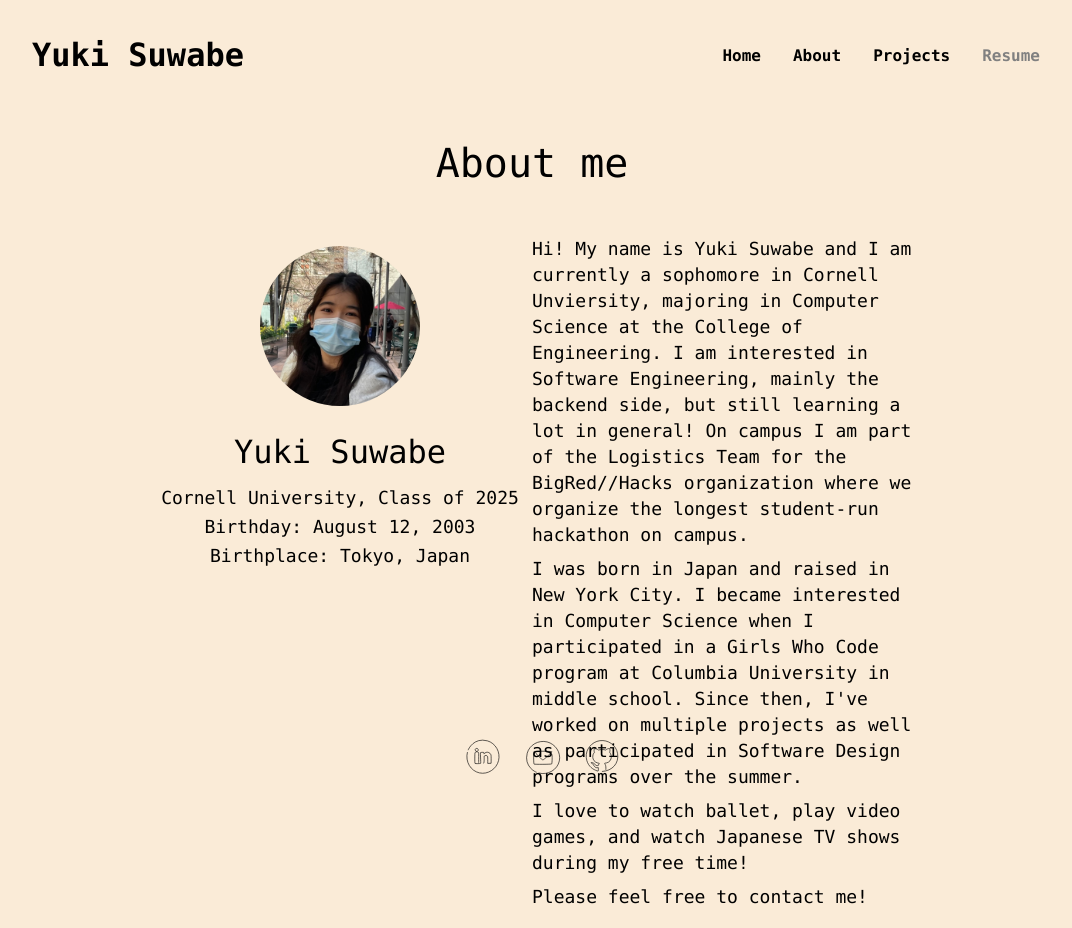
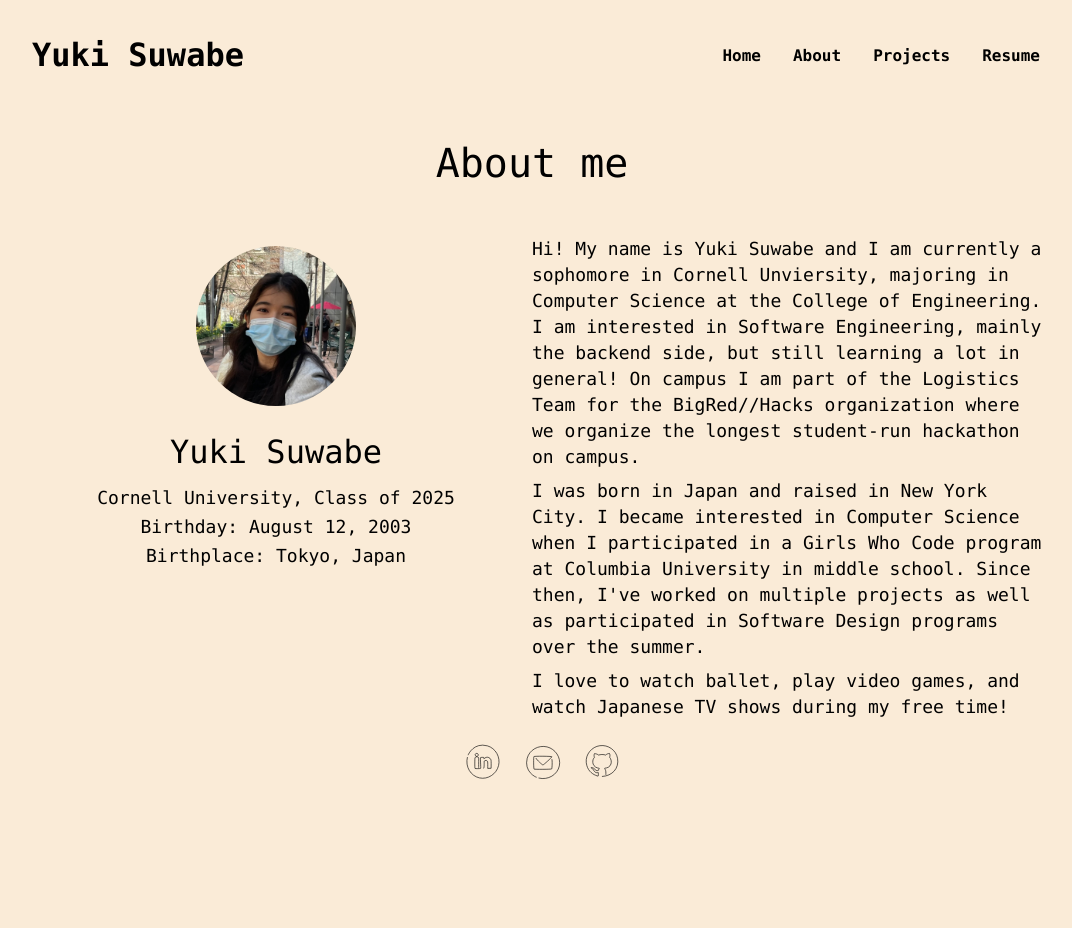
Before and after one commit to yukisuwabe/yukisuwabe.github.io, a React (Create React App) app: page /about in a window 1280 px wide. Shown: the whole page, without its empty margins (108-1180 px from the left). After the commit the page ends 800 px from the top, so only its background shows below. Built offline with nearby package versions, Linux system fonts and the light colour scheme.

Commit message:
Minor Changes

```diff
--- a/public/index.html
+++ b/public/index.html
@@ -24,7 +24,7 @@
       work correctly both with client-side routing and a non-root public URL.
       Learn how to configure a non-root public URL by running `npm run build`.
     -->
-    <title>React App</title>
+    <title>Yuki Suwabe</title>
   </head>
   <body>
     <noscript>You need to enable JavaScript to run this app.</noscript>
--- a/src/components/Footer.css
+++ b/src/components/Footer.css
@@ -3,9 +3,10 @@
     bottom:0;
     left:0;
     width:100%;
-    height: 90px;
+    height: 10vh;
     align-items: center;
     align-content: center;
+    background-color: antiquewhite;
 }
 
 #footer {
--- a/src/components/Navbar/NavbarElements.js
+++ b/src/components/Navbar/NavbarElements.js
@@ -12,10 +12,14 @@ export const Nav = styled.nav`
 `;
 export const NavLogo = styled(Link)`
   cursor: pointer;
-  color: black;
+  color: grey;
   font-size: 2rem;
   text-decoration: none;
   font-family: Consolas, Courier, Tahoma, Geneva, sans-serif;
+  &:hover {
+    color: black;
+    text-decoration: none;
+  }
 `;
 
 export const NavLink = styled(Link)`
@@ -29,6 +33,10 @@ cursor: pointer;
 font-family: Consolas, Courier, Tahoma, Geneva, sans-serif;
 &:hover {
   color: black;
+  text-decoration: none;
+}
+&.inactive {
+  color: grey;
 }
 `;
 
--- a/src/components/Navbar/index.js
+++ b/src/components/Navbar/index.js
@@ -7,13 +7,13 @@ const NavBar = () => {
     return (
         <>
             <Nav>
-                <NavLogo to="/">
+                <NavLogo exact to="/">
                     Yuki Suwabe
                 </NavLogo>
                 <Bars />
 
                 <NavMenu>
-                    <NavLink to="/" activeStyle={{ color: 'black'}} >
+                    <NavLink exact to="/" activeStyle={{ color: 'black'}} >
                         Home
                     </NavLink>
                     <NavLink to="/about" activeStyle={{ color: 'black'}} >
--- a/src/style.css
+++ b/src/style.css
@@ -1,6 +1,6 @@
 body, html {
     background-color:antiquewhite;
-    height: 87vh;
+    height: 77vh;
     font-family: Consolas, Courier, Tahoma, Geneva, sans-serif;
 }
 
@@ -9,8 +9,9 @@ body, html {
 
 }
 .content {
-    padding: 0.2rem 20vw;
-    max-height: 87vh;
+    padding: 0.2rem 10vw;
+    max-height: 77vh;
+    overflow: auto
 }
 
 .container {
@@ -140,7 +141,7 @@ a:visited {
 }
 
 #NavBar {
-    color: grey;
+    color: black;
     display: flex;
     align-items: center;
     text-decoration: none;
```
Also changed, not shown: 1 other file (tests, documents, lock files or other folders).
